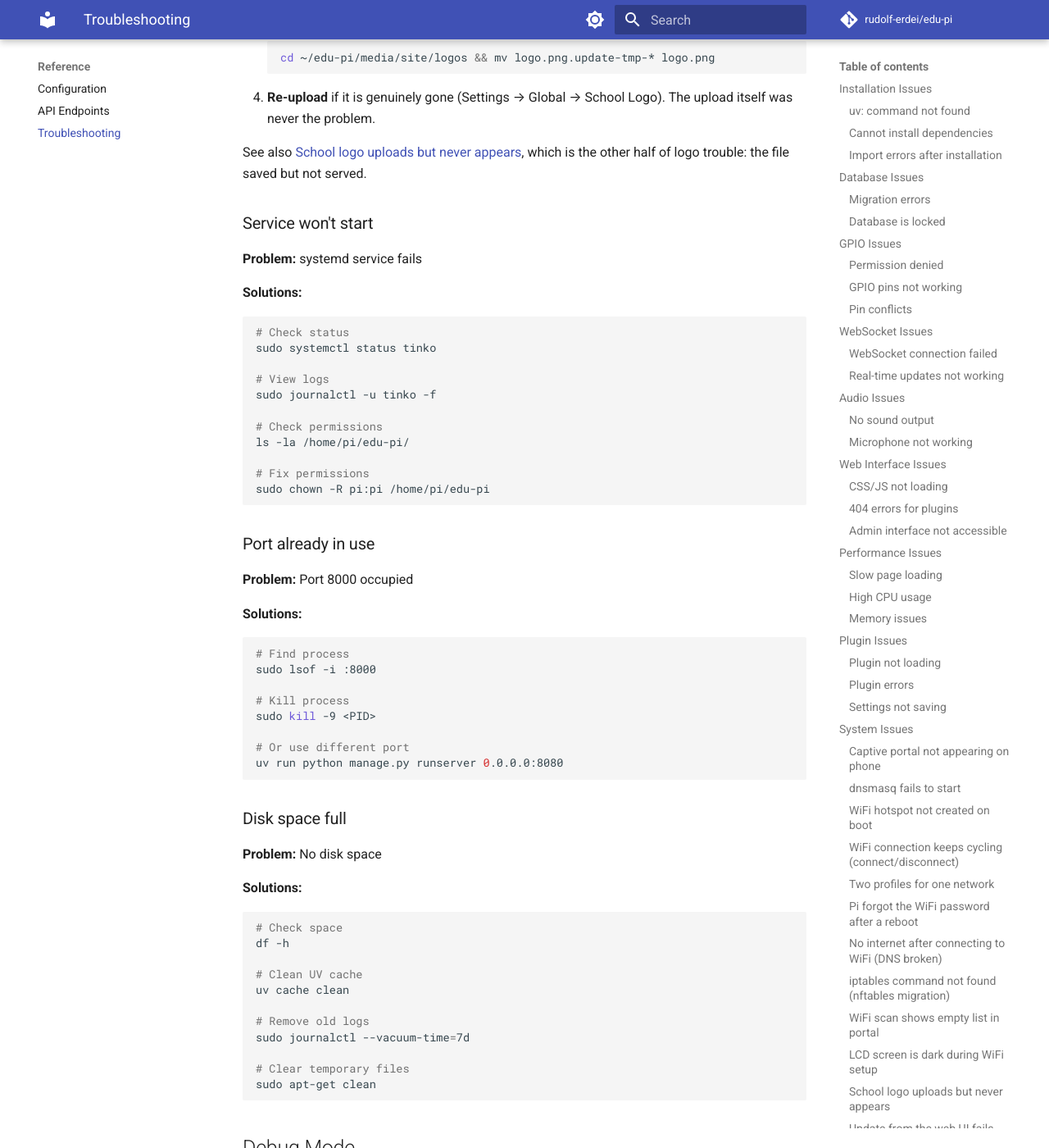
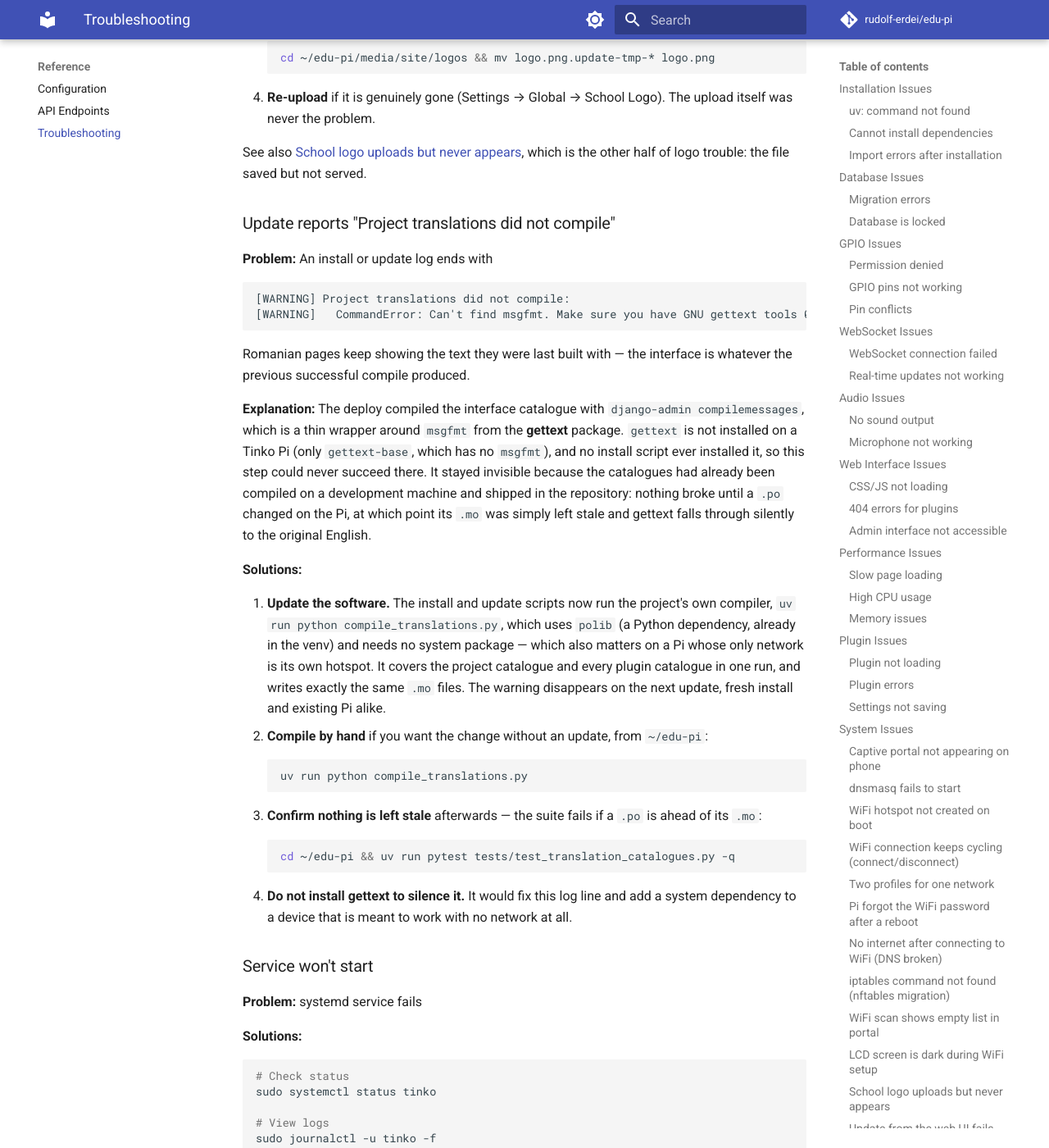
Before and after one commit to rudolf-erdei/edu-pi, an MkDocs documentation site: the page built from docs/reference/troubleshooting.md, in a window 1280 px wide and 1400 px high, scrolled down 17779 px. Shown: the whole window at 82% size. Built offline with MkDocs 1.6.1 and Material for MkDocs 9.7.7, drawn with Linux system fonts in a browser that asks for light colours; comment, search, counter and statistics services are not loaded.

Commit message:
translations compilation update

````diff
--- a/docs/reference/troubleshooting.md
+++ b/docs/reference/troubleshooting.md
@@ -848,6 +848,48 @@ cd ~/edu-pi/media/site/logos && mv logo.png.update-tmp-* logo.png
 See also [School logo uploads but never appears](#school-logo-uploads-but-never-appears),
 which is the other half of logo trouble: the file saved but not served.
 
+### Update reports "Project translations did not compile"
+
+**Problem:** An install or update log ends with
+
+```
+[WARNING] Project translations did not compile:
+[WARNING]   CommandError: Can't find msgfmt. Make sure you have GNU gettext tools 0.15 or newer installed.
+```
+
+Romanian pages keep showing the text they were last built with — the interface is
+whatever the previous successful compile produced.
+
+**Explanation:** The deploy compiled the interface catalogue with
+`django-admin compilemessages`, which is a thin wrapper around `msgfmt` from the
+**gettext** package. `gettext` is not installed on a Tinko Pi (only
+`gettext-base`, which has no `msgfmt`), and no install script ever installed it,
+so this step could never succeed there. It stayed invisible because the catalogues
+had already been compiled on a development machine and shipped in the repository:
+nothing broke until a `.po` changed on the Pi, at which point its `.mo` was simply
+left stale and gettext falls through silently to the original English.
+
+**Solutions:**
+
+1. **Update the software.** The install and update scripts now run the project's
+   own compiler, `uv run python compile_translations.py`, which uses `polib` (a
+   Python dependency, already in the venv) and needs no system package — which
+   also matters on a Pi whose only network is its own hotspot. It covers the
+   project catalogue and every plugin catalogue in one run, and writes exactly the
+   same `.mo` files. The warning disappears on the next update, fresh install and
+   existing Pi alike.
+2. **Compile by hand** if you want the change without an update, from `~/edu-pi`:
+```bash
+uv run python compile_translations.py
+```
+3. **Confirm nothing is left stale** afterwards — the suite fails if a `.po` is
+   ahead of its `.mo`:
+```bash
+cd ~/edu-pi && uv run pytest tests/test_translation_catalogues.py -q
+```
+4. **Do not install gettext to silence it.** It would fix this log line and add a
+   system dependency to a device that is meant to work with no network at all.
+
 ### Service won't start
 
 **Problem:** systemd service fails
````
Also changed, not shown: README.md (+1 -1 lines), REQUIREMENTS.md (+7 -0 lines), docs/developer/translations.md (+14 -5 lines), plugins/edupi/activity_timer/README.md (+3 -3 lines), 4 other files.
